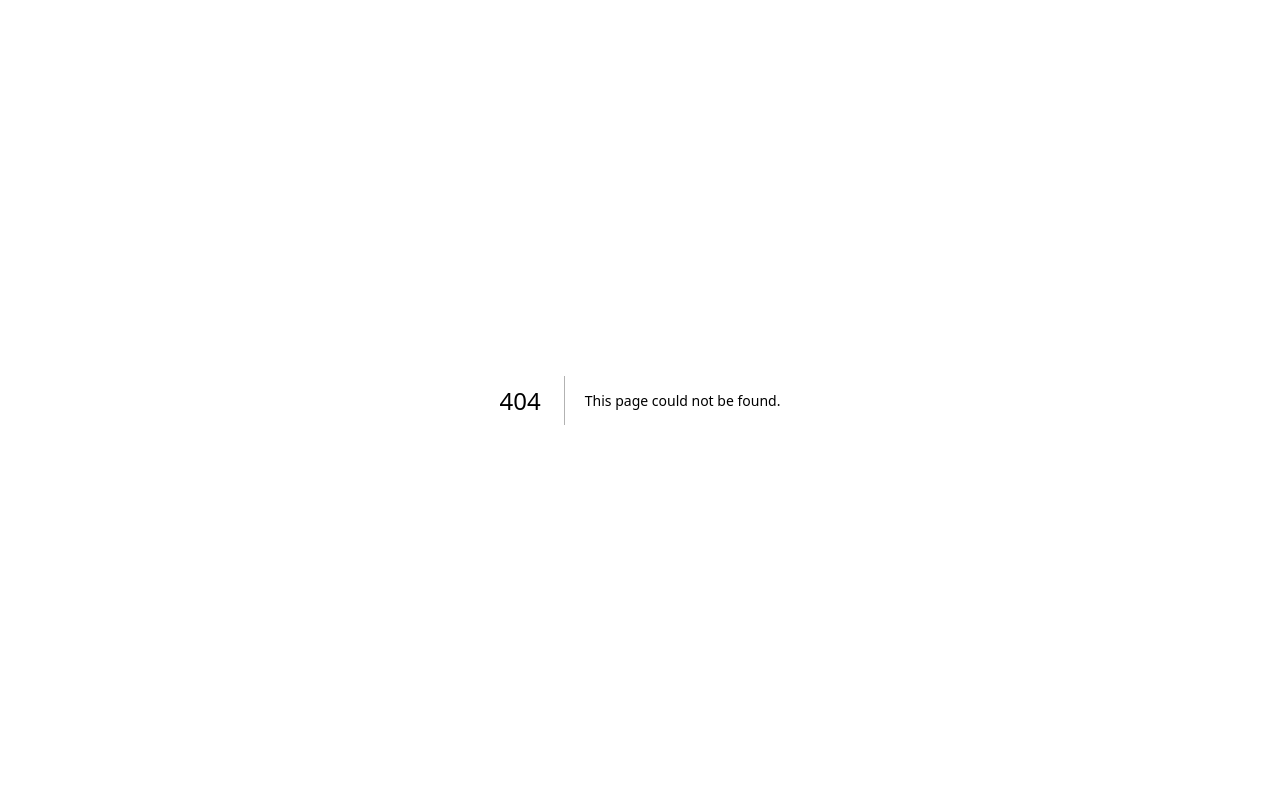
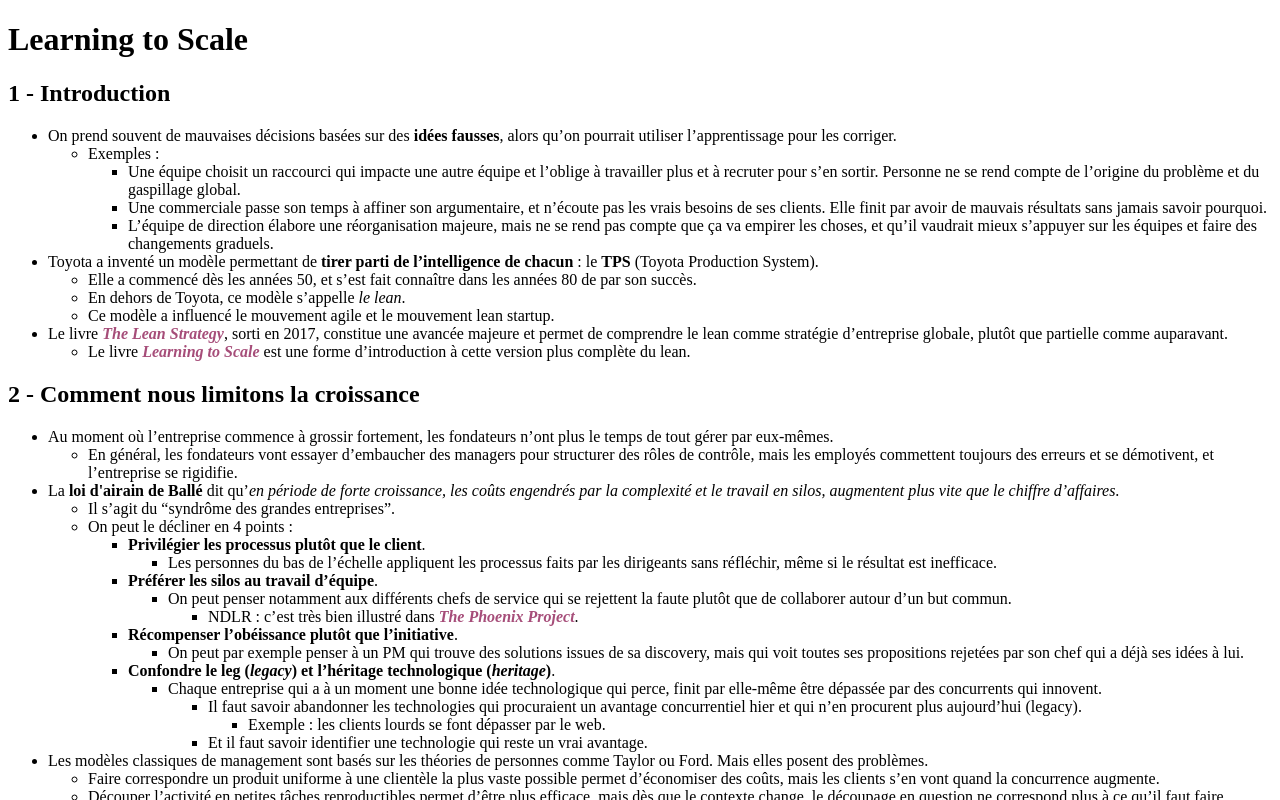
Before and after one commit to mkrtchian/reading-notes, a Next.js app: page /books/learning-to-scale in a window 1280 px wide. Before the commit this address had no page. Shown: the top 800 px of the page. Built offline with nearby package versions, Linux system fonts and the light colour scheme.

Commit message:
content(learning to scale): add markers

```diff
--- a/pages/books/learning-to-scale.md
+++ b/pages/books/learning-to-scale.mdx
@@ -1,3 +1,5 @@
+import { Book } from "../../components/markers/Book";
+
 # Learning to Scale
 
 ## 1 - Introduction
@@ -11,8 +13,8 @@
   - Elle a commencé dès les années 50, et s’est fait connaître dans les années 80 de par son succès.
   - En dehors de Toyota, ce modèle s’appelle _le lean_.
   - Ce modèle a influencé le mouvement agile et le mouvement lean startup.
-- Le livre **_The Lean Strategy_**, sorti en 2017, constitue une avancée majeure et permet de comprendre le lean comme stratégie d’entreprise globale, plutôt que partielle comme auparavant.
-  - Le livre **_Learning to Scale_** est une forme d’introduction à cette version plus complète du lean.
+- Le livre <Book>The Lean Strategy</Book>, sorti en 2017, constitue une avancée majeure et permet de comprendre le lean comme stratégie d’entreprise globale, plutôt que partielle comme auparavant.
+  - Le livre <Book>Learning to Scale</Book> est une forme d’introduction à cette version plus complète du lean.
 
 ## 2 - Comment nous limitons la croissance
 
@@ -25,7 +27,7 @@
       - Les personnes du bas de l’échelle appliquent les processus faits par les dirigeants sans réfléchir, même si le résultat est inefficace.
     - **Préférer les silos au travail d’équipe**.
       - On peut penser notamment aux différents chefs de service qui se rejettent la faute plutôt que de collaborer autour d’un but commun.
-        - NDLR : c’est très bien illustré dans **_The Phoenix Project_**.
+        - NDLR : c’est très bien illustré dans <Book>The Phoenix Project</Book>.
     - **Récompenser l’obéissance plutôt que l’initiative**.
       - On peut par exemple penser à un PM qui trouve des solutions issues de sa discovery, mais qui voit toutes ses propositions rejetées par son chef qui a déjà ses idées à lui.
     - **Confondre le leg (_legacy_) et l’héritage technologique (_heritage_)**.
```
